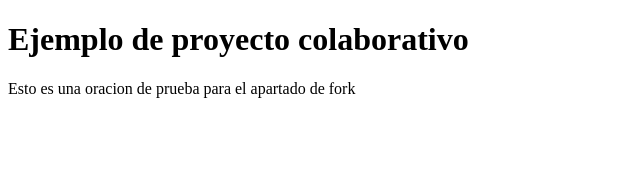
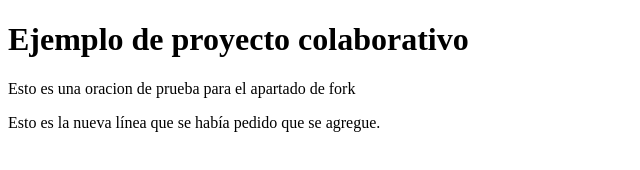
Before and after one commit to ZacharysCode/proyecto1-copy, a plain HTML site: page index.html in a window 1280 px wide. Shown: the whole page, without its empty margins (0-640 px from the left). Drawn offline with Linux system fonts and the light colour scheme.

Commit message:
Update index.html
Añadida la oración pedida

```diff
--- a/index.html
+++ b/index.html
@@ -10,5 +10,6 @@
         <h1>Ejemplo de proyecto colaborativo</h1>
     </header>
     <p>Esto es una oracion de prueba para el apartado de fork</p>
+    <p>Esto es la nueva línea que se había pedido que se agregue.</p>
 </body>
 </html>
```
